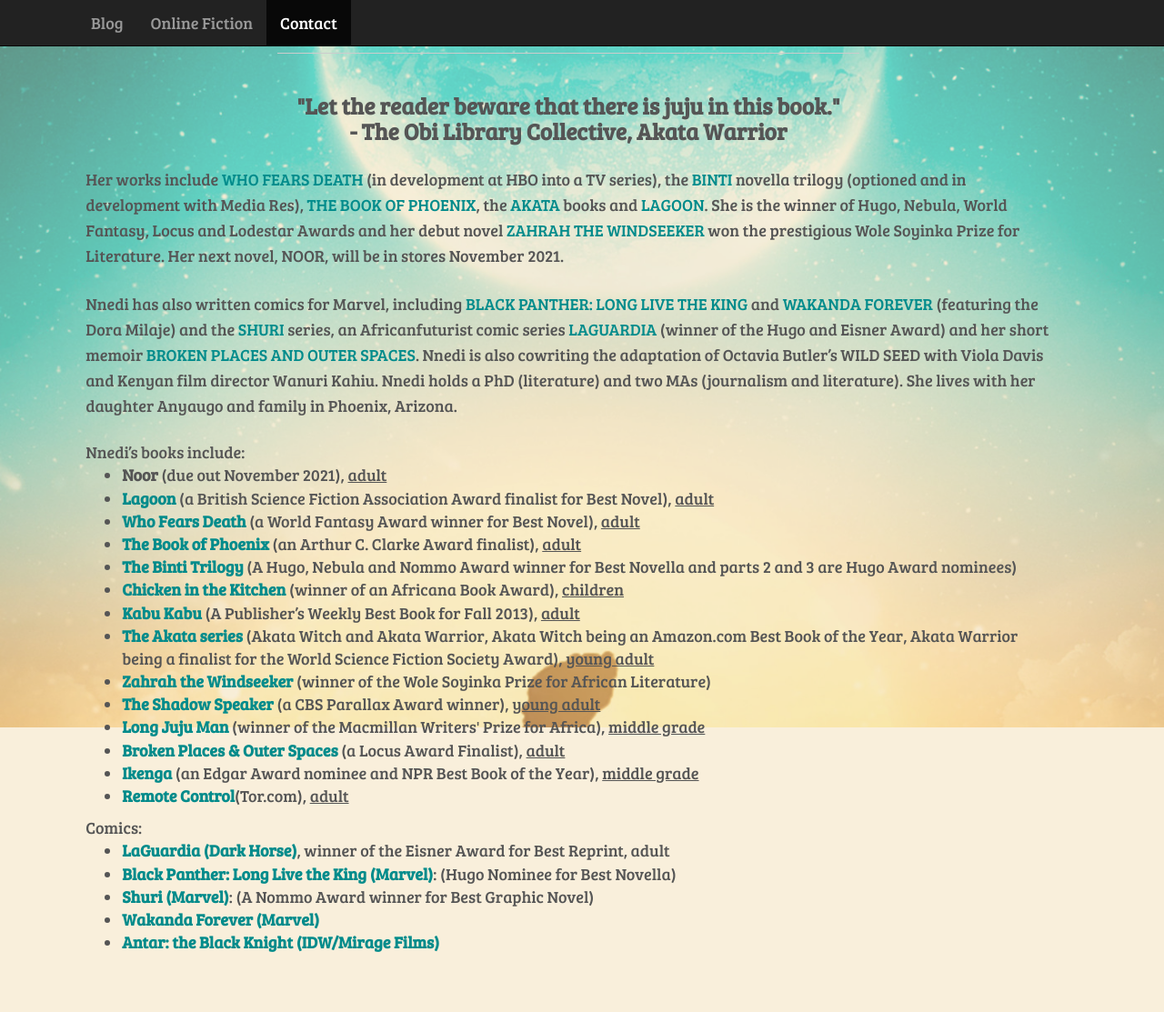
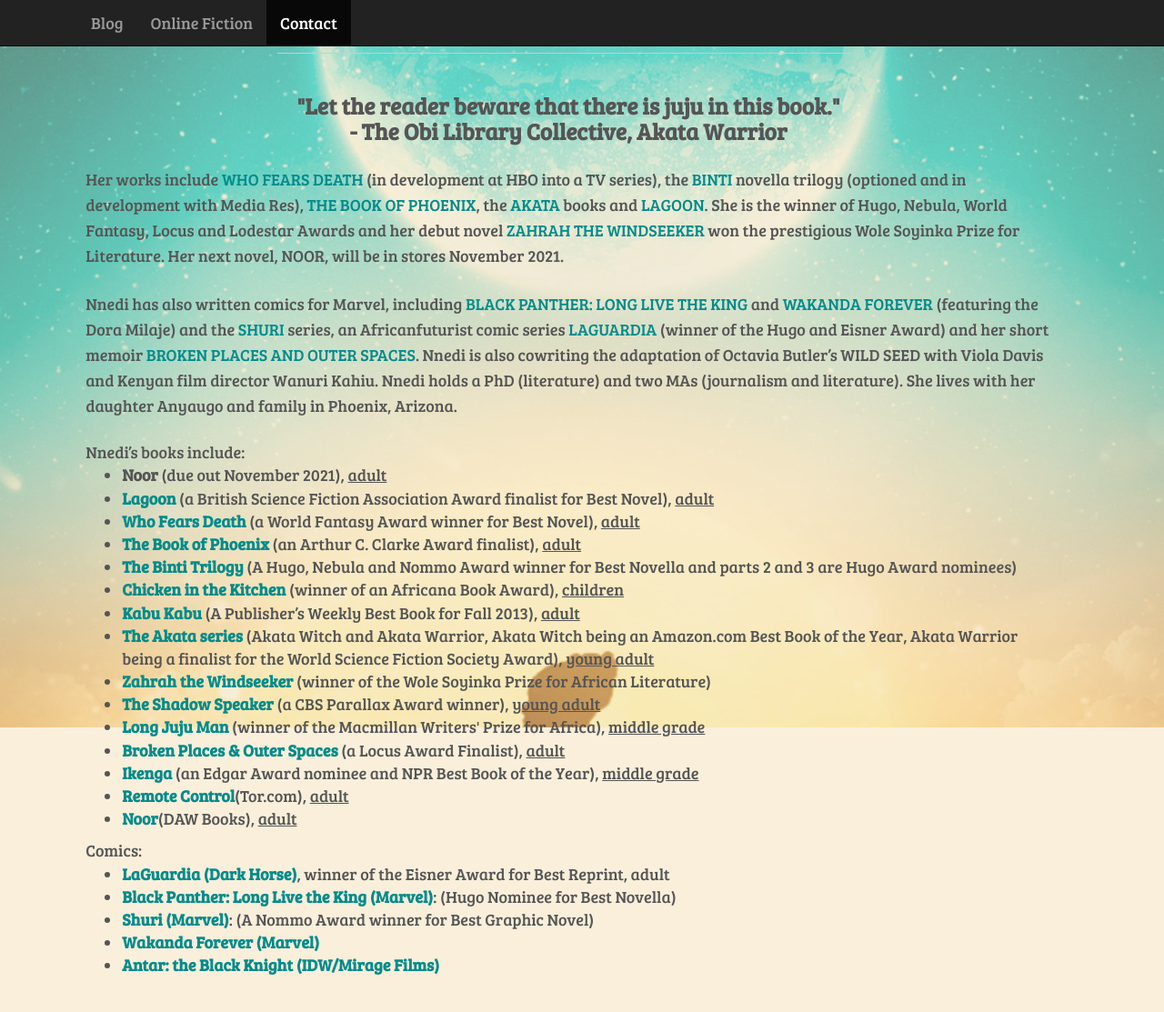
Before and after one commit to Nnedimma/nnedis_website, a plain HTML site: page index.html in a window 1280 px wide. Shown: the top 1113 px of the page at 91% size. Drawn offline with nearby package versions, Linux system fonts and the light colour scheme; some packages are replaced by stand-ins of ours; grey boxes are pictures that could not be loaded; a script that the page names is missing; files whose address does not match are found by name.

Commit message:
Added link to Noor page

```diff
--- a/index.html
+++ b/index.html
@@ -229,6 +229,9 @@
 						<li>
 							<span style="font-weight: bold;"><a href="books/remote_control.html" target="_book">Remote Control</a></span>(Tor.com), <span style="text-decoration: underline">adult</span>
 						</li>
+						<li>
+							<span style="font-weight: bold;"><a href="books/noor.html" target="_book">Noor</a></span>(DAW Books), <span style="text-decoration: underline">adult</span>
+						</li>
 					</ul>
 
 					<span class="blurb_text">Comics:</span>
```
